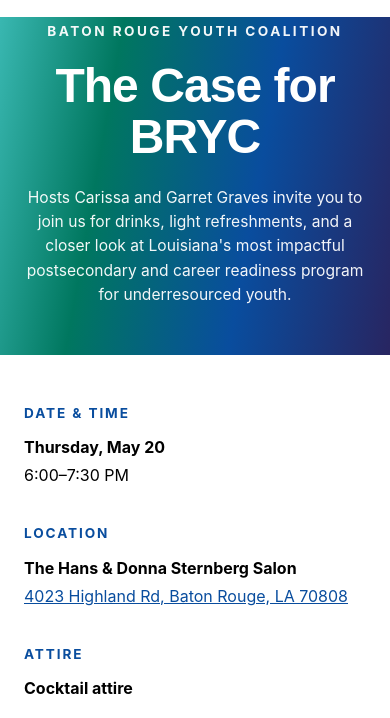
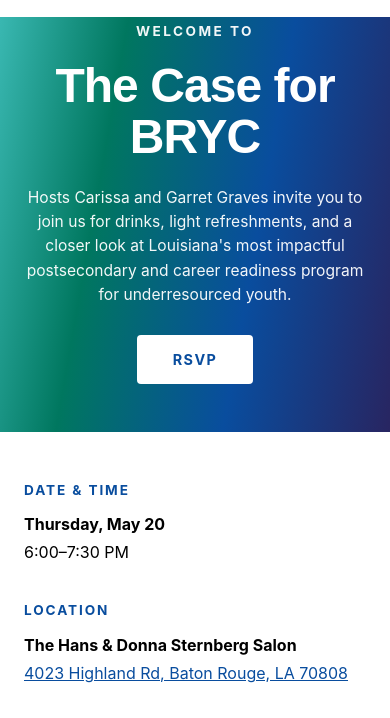
Before and after one commit to thebryc/parlor, a plain HTML site: page index.html in a window 390 px wide. Shown: the part 67-785 px from the top of the page. Drawn offline with Linux system fonts and the light colour scheme; a web font is replaced by a local one.

Commit message:
Add files via upload

```diff
--- a/index.html
+++ b/index.html
@@ -65,7 +65,7 @@
   /* HERO */
   .hero {
     background: linear-gradient(100deg, var(--accent) 0%, var(--green) 30%, var(--primary) 65%, var(--purple) 100%);
-    padding: 6.5rem 2rem 4rem;
+    padding: 4rem 2rem;
     text-align: center;
     color: #fff;
     min-height: 45vh;
@@ -99,6 +99,28 @@
     max-width: 560px;
     margin: 0 auto;
     opacity: 0.95;
+  }
+
+  .hero-cta {
+    display: none;
+    margin-top: 1.75rem;
+    background: #fff;
+    color: var(--primary);
+    border: none;
+    padding: 0.85rem 2.25rem;
+    font-size: 0.9rem;
+    font-weight: 700;
+    letter-spacing: 0.1em;
+    text-transform: uppercase;
+    border-radius: 4px;
+    text-decoration: none;
+    transition: transform 0.1s ease, background 0.15s ease;
+  }
+  .hero-cta:hover { background: #f0f0f0; }
+  .hero-cta:active { transform: translateY(1px); }
+
+  @media (max-width: 820px) {
+    .hero-cta { display: inline-block; }
   }
 
   /* PHOTO BAND */
@@ -302,9 +324,10 @@
 
 <section class="hero">
   <div class="hero-inner">
-    <div class="eyebrow"><a href="https://thebryc.org/" target="_blank" rel="noopener" style="color:inherit; text-decoration:none;">Baton Rouge Youth Coalition</a></div>
+    <div class="eyebrow">Welcome to</div>
     <h1>The Case for BRYC</h1>
     <p>Hosts Carissa and Garret Graves invite you to join us for drinks, light refreshments, and a closer look at Louisiana's most impactful postsecondary and career readiness program for underresourced youth.</p>
+    <a href="#rsvp" class="hero-cta">RSVP</a>
   </div>
 </section>
 
@@ -363,7 +386,7 @@
   <div class="col">
 
     <!-- RSVP FORM -->
-    <div class="form-section">
+    <div class="form-section" id="rsvp">
       <h2>Please RSVP</h2>
       <form id="rsvp-form" action="https://formspree.io/f/myklwddo" method="POST">
 
```
